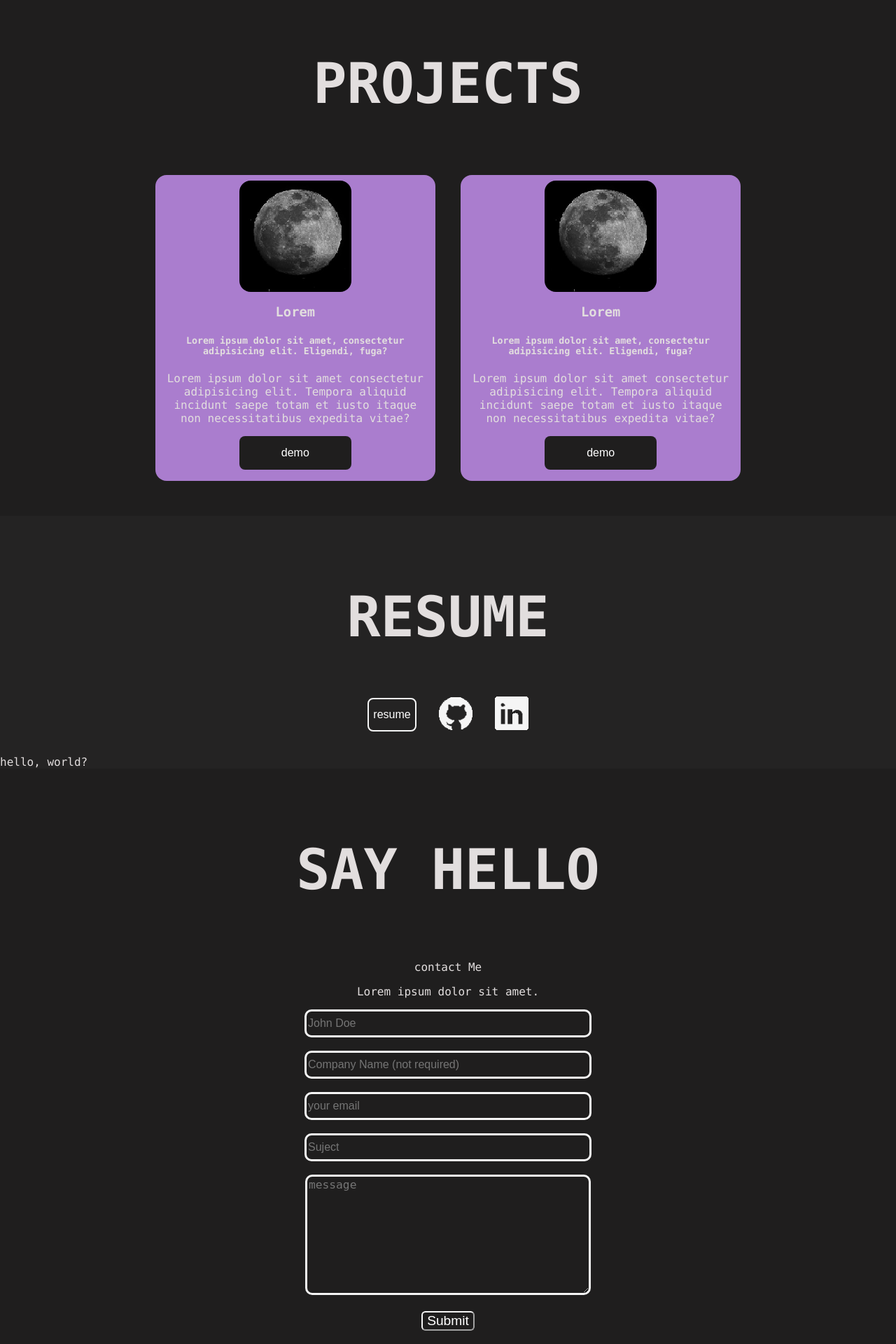
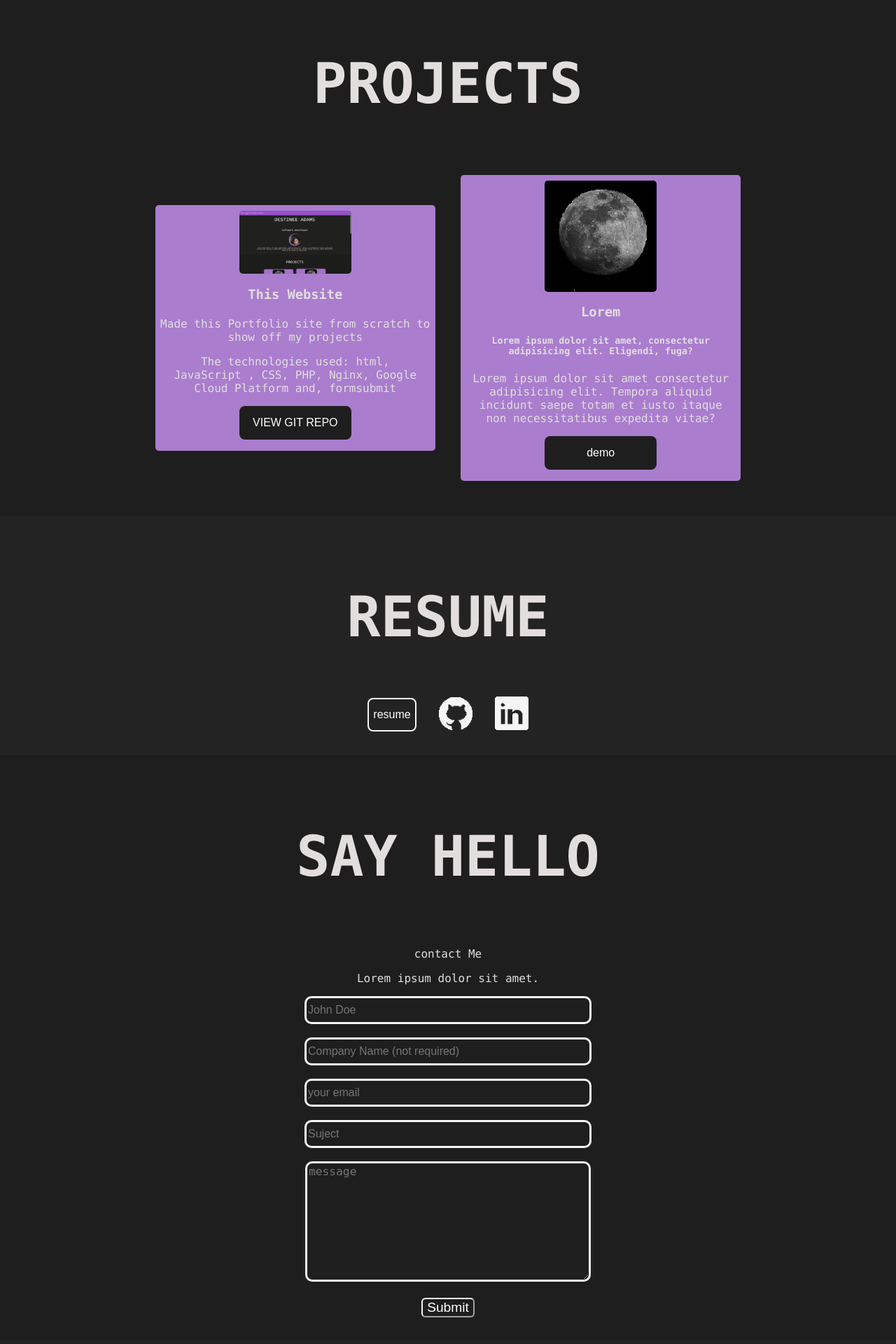
Before and after one commit to DestineeAdams/portfolio-Website, a PHP site: page / in a window 1280 px wide. Shown: the part 774-2694 px from the top of the page at 70% size. Run offline with PHP 8.4, Linux system fonts and the light colour scheme.

Commit message:
email form is works
used formsubmit for email but planning to go back and a use php to send emails

```diff
--- a/index.php
+++ b/index.html
@@ -6,7 +6,7 @@
     <meta name="viewport" content="width=device-width, initial-scale=1.0">
     <link rel="stylesheet" href="styles\style.css">
     <link rel="javascript" href="scripts.js">
-    <link rel="shortcut icon" type="image/jpg" href="img\favicon-32x32.png"/>
+    <link rel="shortcut icon" type="image/jpg" href="img\favicon-32x32.png" />
     <title>Destinee Portfolio</title>
 </head>
 
@@ -50,20 +50,19 @@
         <div class="project-conainer">
 
             <div class="projcet">
-                <img src="img\moon.jpg" alt="moon">
+                <img id = "gifimg" src="img\demogif1.gif" alt="gif of this site">
 
                 <div class="projectInfo">
-                    <h3>Lorem</h3>
-                    <h5>Lorem ipsum dolor sit amet, consectetur adipisicing elit. Eligendi, fuga?</h5>
+                    <h3>This Website</h3>
+                    <h5></h5>Made this Portfolio site from scratch to show off my projects</h5>
                     <p>
-                        Lorem ipsum dolor sit amet consectetur adipisicing elit. Tempora aliquid incidunt saepe totam et
-                        iusto itaque non necessitatibus expedita vitae?
+                        The technologies used: html, JavaScript , CSS, PHP, Nginx, Google Cloud Platform and, formsubmit
                     </p>
 
                 </div>
 
-                <button type="submit" onclick="window.open('https://github.com/DestineeAdams')"> demo </button>
 
+                <button type="submit" onclick="window.open('https://github.com/DestineeAdams/portfolio-Website')"> VIEW GIT REPO </button>
             </div>
 
             <div class="projcet">
@@ -78,6 +77,7 @@
                     </p>
 
                 </div>
+
 
                 <button type="submit" onclick="window.open('https://github.com/DestineeAdams')"> demo </button>
 
@@ -112,12 +112,6 @@
 
     </section>
 
-    <?php
-
-    echo 'hello, world?';
-
-    ?>
-
 
     <section class="section4" id="contact">
         <h2>SAY HELLO</h2>
@@ -131,9 +125,7 @@
 
             <div class="formbody">
 
-                <form action="/email.php" method="POST">
-
-
+                <!-- <form action="email.php" method="POST">
                     <input type="text" id="fname" name="fname" placeholder="John Doe">
 
                     <br>
@@ -161,6 +153,37 @@
 
                     <input type="submit" value="Submit">
 
+                </form> -->
+
+                <form action="https://formsubmit.co/adestinee37@gmail.com" method="POST">
+
+                    <input type="text" id="name" name="name" placeholder="John Doe" required>
+
+                    <br>
+                    <br>
+
+                    <input type="text" id="Company" name="Company" placeholder="Company Name (not required)">
+
+                    <br>
+                    <br>
+
+                    <input type="text" id="userEmail" name="userEmail" placeholder="your email" required>
+
+                    <br>
+                    <br>
+
+                    <input type="text" id="subject" name="subject" placeholder="Suject" required>
+
+                    <br>
+                    <br>
+
+                    <textarea placeholder="message" name="message" required></textarea>
+
+                    <br>
+                    <br>
+
+                    <input type="submit" value="Submit">
+
                 </form>
 
             </div>
--- a/styles/style.css
+++ b/styles/style.css
@@ -135,14 +135,15 @@ section {
 
 .project-conainer .projcet {
   background-color: #aa7dce;
-  border-radius: 1em;
+  border-radius: 0.3em;
   margin: 2%;
+  height: 20%;
 }
 
 .project-conainer img {
   margin-top: 0.5em;
-  border-radius: 1em;
-  width: 75%;
+  border-radius: 0.3em;
+  width: 50%;
 }
 
 .project-conainer a {
--- a/styles/style.scss
+++ b/styles/style.scss
@@ -135,19 +135,22 @@ section {
 
     width: 75%;
 
+
     .projcet {
 
         background-color: #aa7dce;
-        border-radius: 1em;
+        border-radius: 0.3em;
         margin: 2%;
 
+        height: 20%;
     }
 
     img {
         margin-top: 0.5em;
-        border-radius: 1em;
+        border-radius: 0.3em;
 
-        width: 75%;
+        width: 50%;
+
     }
 
     a {
```
Also changed, not shown: todo.txt (+3 -4 lines), img/demogif1.gif (added), 3 other files.
